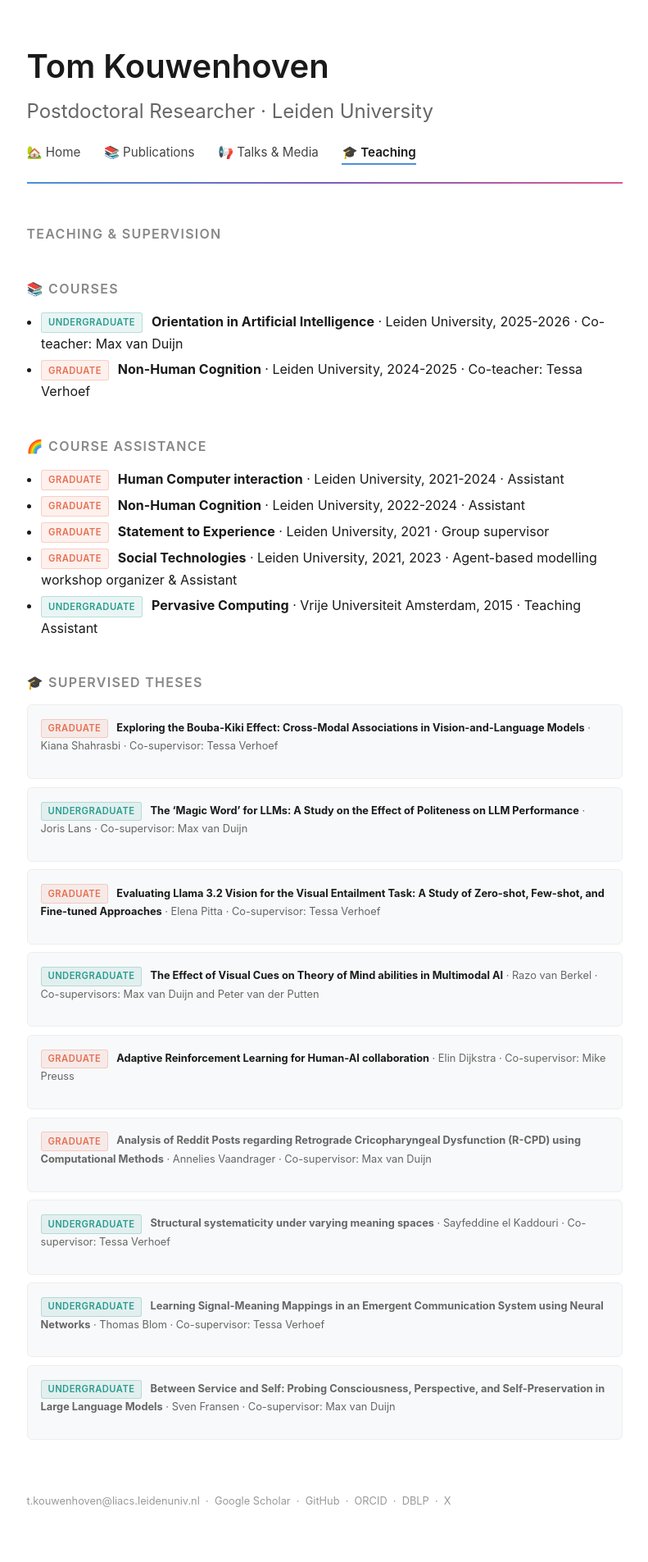
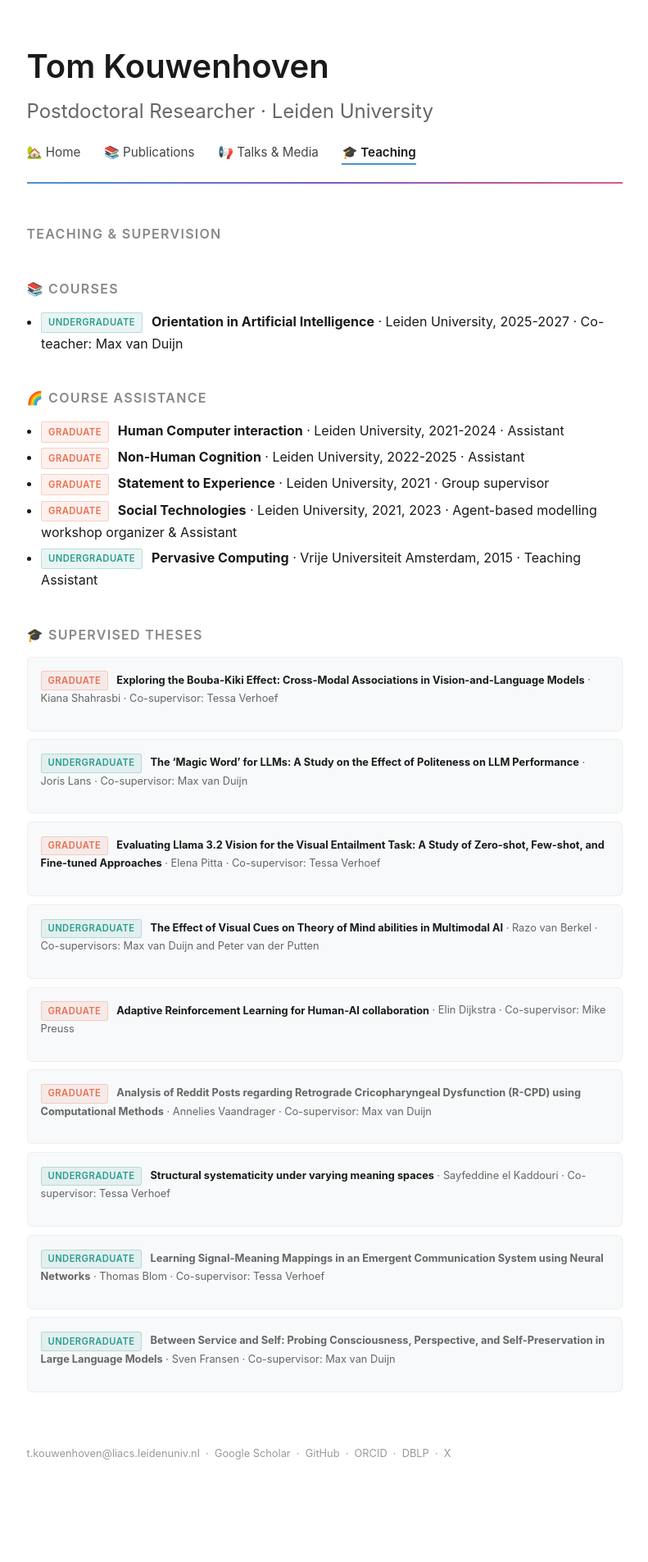
Before and after one commit to tomkouwenhoven/tomkouwenhoven.github.io, a Jekyll site: the page built from teaching.md, in a window 1280 px wide. Shown: the whole page at 82% size, without its empty margins (244-1035 px from the left). Built offline with Jekyll 4.4.1, drawn with Linux system fonts in a browser that asks for light colours; after the commit the page ends 1847 px from its top, so only the background shows below that.

Commit message:
update teaching

```diff
--- a/teaching.md
+++ b/teaching.md
@@ -7,13 +7,11 @@ permalink: /teaching
 ## Teaching & Supervision
 
 ## 📚 Courses
-
-- <span class="tag tag-undergrad">undergraduate</span> **Orientation in Artificial Intelligence** · Leiden University, 2025-2026 · Co-teacher: Max van Duijn
-- <span class="tag tag-grad">graduate</span> **Non-Human Cognition** · Leiden University, 2024-2025 · Co-teacher: Tessa Verhoef
+- <span class="tag tag-undergrad">undergraduate</span> **Orientation in Artificial Intelligence** · Leiden University, 2025-2027 · Co-teacher: Max van Duijn
 
 ## 🌈 Course Assistance
 - <span class="tag tag-grad">graduate</span> **Human Computer interaction** · Leiden University, 2021-2024 · Assistant
-- <span class="tag tag-grad">graduate</span> **Non-Human Cognition** · Leiden University, 2022-2024 · Assistant
+- <span class="tag tag-grad">graduate</span> **Non-Human Cognition** · Leiden University, 2022-2025 · Assistant
 - <span class="tag tag-grad">graduate</span> **Statement to Experience** · Leiden University, 2021 · Group supervisor
 - <span class="tag tag-grad">graduate</span> **Social Technologies** · Leiden University, 2021, 2023 · Agent-based modelling workshop organizer & Assistant
 - <span class="tag tag-undergrad">undergraduate</span> **Pervasive Computing** · Vrije Universiteit Amsterdam, 2015 · Teaching Assistant
@@ -21,7 +19,6 @@ permalink: /teaching
 
 ## 🎓 Supervised theses
 {: .thesis-list}
-
 - [<span class="tag tag-grad">graduate</span> **Exploring the Bouba-Kiki Effect: Cross-Modal Associations in Vision-and-Language Models**](https://theses.liacs.nl/3310){:target="_blank"} · Kiana Shahrasbi · Co-supervisor: Tessa Verhoef
   {: .thesis-meta}
 
@@ -40,7 +37,7 @@ permalink: /teaching
 - <span class="tag tag-grad">graduate</span> **Analysis of Reddit Posts regarding Retrograde Cricopharyngeal Dysfunction (R-CPD) using Computational Methods** · Annelies Vaandrager · Co-supervisor: Max van Duijn
   {: .thesis-meta}
 
-- <span class="tag tag-undergrad">undergraduate</span> **Structural systematicity under varying meaning spaces** · Sayfeddine el Kaddouri · Co-supervisor: Tessa Verhoef
+- [<span class="tag tag-undergrad">undergraduate</span> **Structural systematicity under varying meaning spaces**](https://theses.liacs.nl/2704){:target="_blank"} · Sayfeddine el Kaddouri · Co-supervisor: Tessa Verhoef
   {: .thesis-meta}
 
 - <span class="tag tag-undergrad">undergraduate</span> **Learning Signal-Meaning Mappings in an Emergent Communication System using Neural Networks** · Thomas Blom · Co-supervisor: Tessa Verhoef
```
